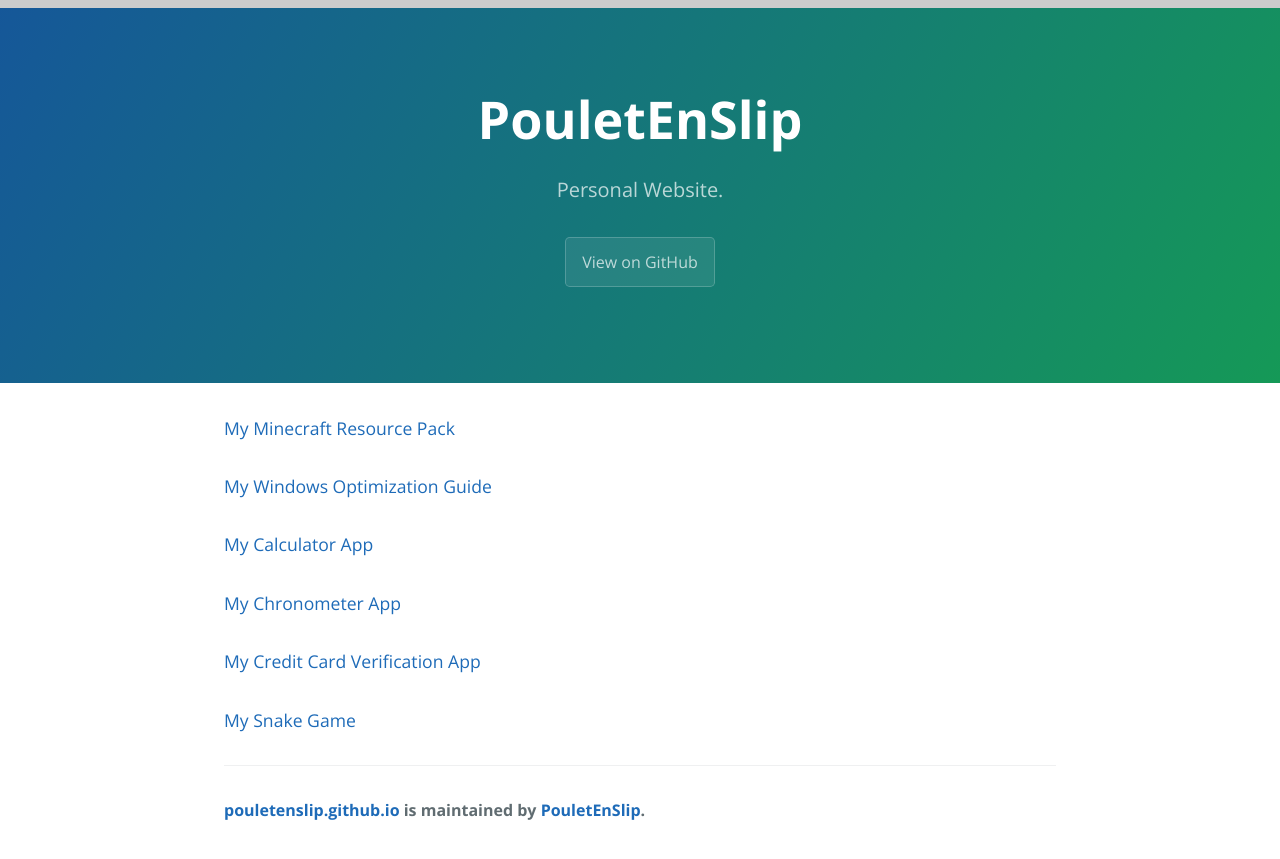
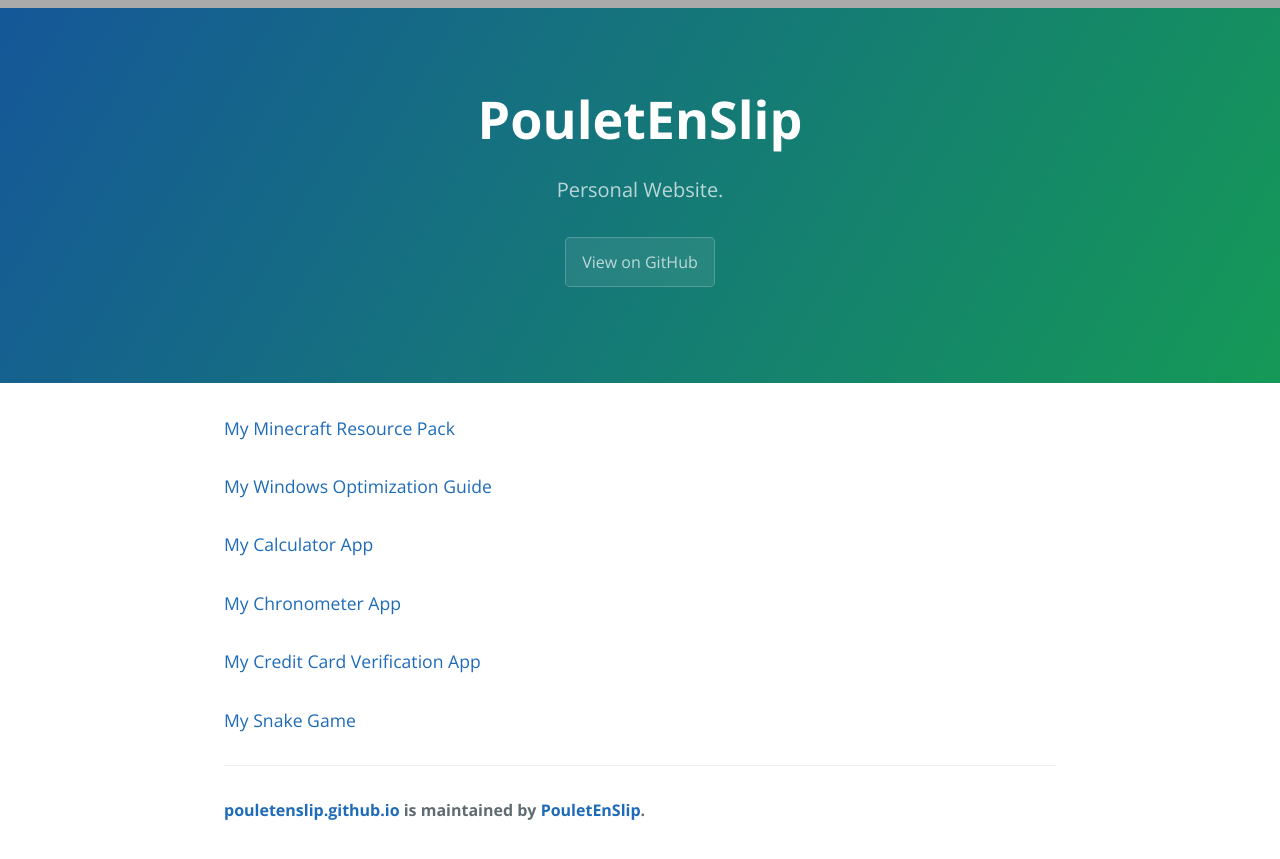
Before and after one commit to PouletEnSlip/pouletenslip.github.io, a Jekyll site: the page built from index.md, in a window 1280 px wide. Shown: the top 859 px of the page. Built offline with Jekyll 4.4.1, drawn with Linux system fonts in a browser that asks for light colours; comment, search, counter and statistics services are not loaded.

Commit message:
Update style2.css

```diff
--- a/css/style2.css
+++ b/css/style2.css
@@ -8,7 +8,7 @@
 .progress-container {
   width: 100%;
   height: 8px;
-  background: #ccc;
+  background: #aaa;
 }
 
 .progress-bar {
```
